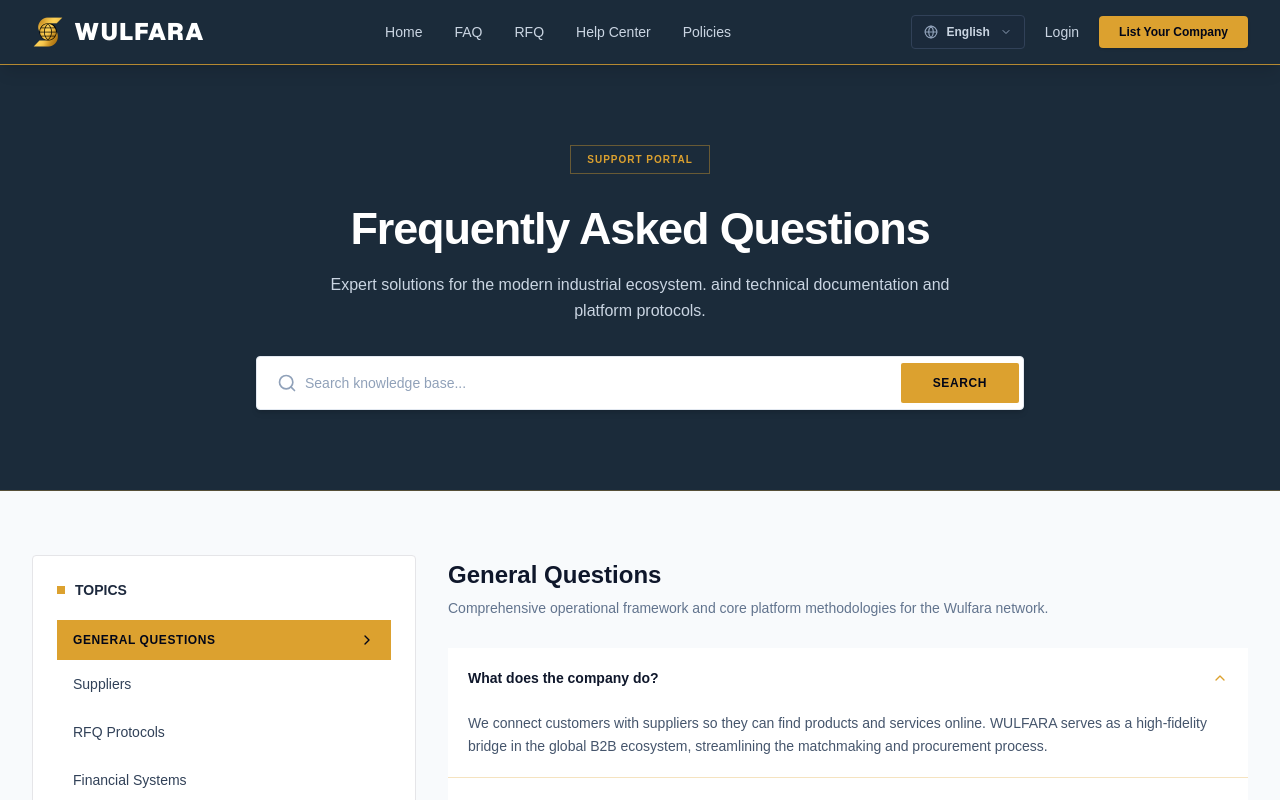
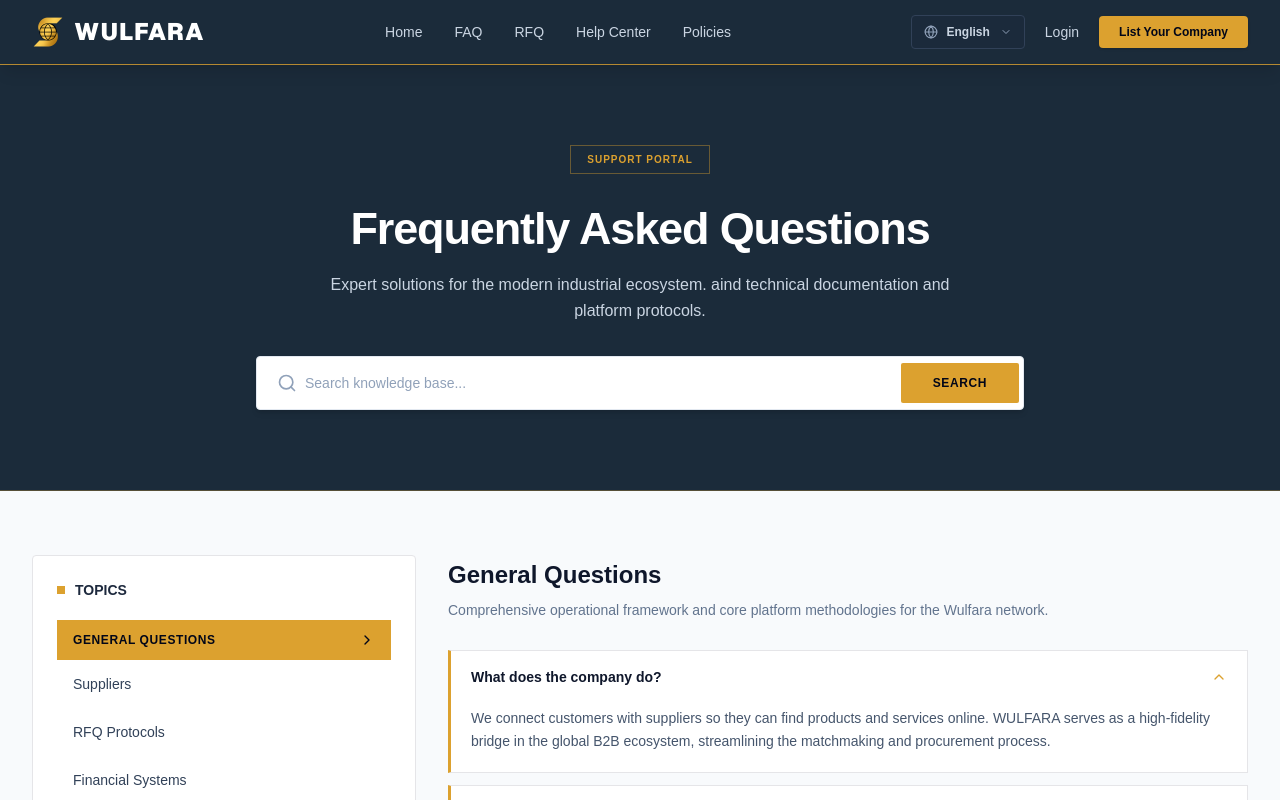
Before and after one commit to iam-rajuan/wulfara-website, a Next.js app: page /faq in a window 1280 px wide. Shown: the top 800 px of the page. Built offline with nearby package versions, Linux system fonts and the light colour scheme.

Commit message:
Restyle FaqAccordions with gold left border accent per screenshot

```diff
--- a/src/components/faq/FaqAccordions.tsx
+++ b/src/components/faq/FaqAccordions.tsx
@@ -30,7 +30,7 @@ export default function FaqAccordions({
   return (
     <div className="space-y-6">
       {/* Header intro */}
-      <div className="py-1 space-y-1.5">
+      <div className="py-1 space-y-2">
         <h3 className="text-2xl font-extrabold text-slate-900">
           {searchQuery ? `Search Results for "${searchQuery}"` : activeTopic}
         </h3>
@@ -42,18 +42,18 @@ export default function FaqAccordions({
       </div>
 
       {/* Accordion Questions */}
-      <div className="space-y-0">
+      <div className="space-y-3">
         {filteredFaqs.length > 0 ? (
           filteredFaqs.map((faq, idx) => {
             const isOpen = openIndex === idx;
             return (
               <div
                 key={idx}
-                className="border-b border-[#dca12f]/30 bg-white transition-all duration-200"
+                className="border border-[#e5e5e8] border-l-[3px] border-l-[#dca12f] bg-white transition-all duration-200"
               >
                 <button
                   onClick={() => toggleFaq(idx)}
-                  className="flex w-full items-center justify-between px-5 py-5 text-left rtl:text-right font-semibold text-slate-900 outline-none cursor-pointer hover:bg-slate-50/40"
+                  className="flex w-full items-center justify-between px-5 py-4 text-left rtl:text-right font-semibold text-slate-900 outline-none cursor-pointer hover:bg-slate-50/40"
                 >
                   <span className="text-sm">{t(faq.qKey)}</span>
                   <ChevronDown
@@ -77,7 +77,7 @@ export default function FaqAccordions({
             );
           })
         ) : (
-          <div className="bg-white border border-slate-200 rounded p-12 text-center text-slate-500 text-sm shadow-sm">
+          <div className="bg-white border border-[#e5e5e8] border-l-[3px] border-l-[#dca12f] p-12 text-center text-slate-500 text-sm">
             No questions found. Try choosing another topic or adjusting your search keywords.
           </div>
         )}
```
